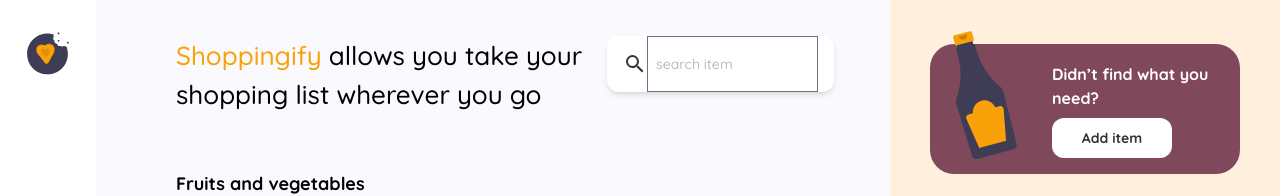
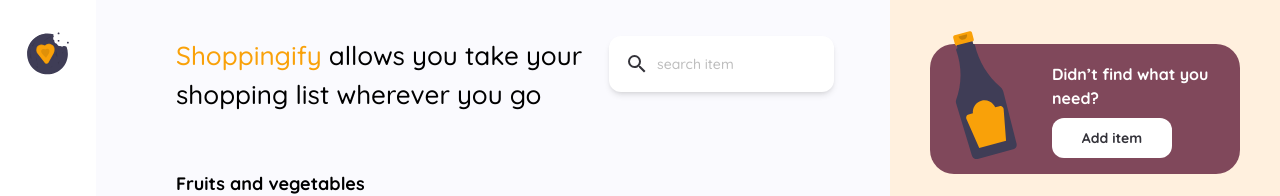
Before and after one commit to OsamaMalik651/shoppingify-master, a React (Create React App) app in the folder client/: page / in a window 1280 px wide. Shown: the top 196 px of the page. Built offline with nearby package versions, Linux system fonts and the light colour scheme.

Commit message:
styling fix due to tailwindcss form plugin

```diff
--- a/client/src/Pages/ItemsPage/index.js
+++ b/client/src/Pages/ItemsPage/index.js
@@ -63,12 +63,12 @@ const ItemsPage = () => {
                         <h1><span className='text-highlight'>Shoppingify</span> allows you take your shopping list wherever you go</h1>
                     </div>
                     <div className='flex flex-1 items-start justify-end'>
-                        <div className='bg-white flex flex-1 max-w-[276px] h-14 px-4 rounded-xl items-center shadow-md focus-within:border-2 border-bgOrange'>
+                        <div className='bg-white flex flex-1 max-w-[276px] h-14 px-4 rounded-xl items-center shadow-md focus-within:ring-2 ring-bgOrange'>
                             <MdSearch className='w-6 h-6 text-iconBlack' />
                             <input
                                 type="text"
                                 placeholder='search item'
-                                className='flex flex-1 px-2 h-full bg-transparent outline-none placeholder-placeholderGray text-sm font-medium'
+                                className='flex flex-1 px-2 h-full bg-transparent outline-none placeholder-placeholderGray text-sm font-medium border-none ring-0 focus:ring-0 focus:ring-offset-0 focus:outline-none'
                                 value={searchTerm}
                                 onChange={handleSearchTerm}
                             />
--- a/client/src/components/DropDown/index.js
+++ b/client/src/components/DropDown/index.js
@@ -42,7 +42,7 @@ const DropDown = ({ title }) => {
             <div className="h-[62px] p-1 border-2 border-[#BDBDBD] rounded-xl outline-none focus-within:border-bgOrange flex item-center justify-center bg-white">
                 {!selectedCategory ? <input
                     type="text"
-                    className="flex flex-1 rounded outline-none px-2"
+                    className="flex flex-1 rounded outline-none px-2 border-none ring-0 focus:ring-0"
                     placeholder="Enter a category"
                     value={categoryInput}
                     onChange={(e) => handleCategoryInput(e.target.value)}
--- a/client/src/components/Input/index.js
+++ b/client/src/components/Input/index.js
@@ -5,7 +5,7 @@ const Input = ({ title, type }) => {
         {type !== "textarea" ? <div className='flex flex-col gap-y-1.5 self-stretch' >
             <label htmlFor={title} className='text-[#34333A] text-sm font-medium'>{title}</label>
             <input
-                className='h-[62px] px-4 border-2 border-[#BDBDBD] rounded-xl outline-none text-base text-iconBlack font-medium focus:border-bgOrange'
+                className='h-[62px] px-4 border-2 border-[#BDBDBD] rounded-xl outline-none text-base text-iconBlack font-medium focus:border-bgOrange ring-0 focus:ring-0'
                 type={type}
                 name={title}
                 // placeholder={
@@ -15,7 +15,7 @@ const Input = ({ title, type }) => {
             />
         </div> : <div className='flex flex-col gap-y-1.5 self-stretch' >
             <label htmlFor={title} className='text-[#34333A] text-sm font-medium'>{title}</label>
-            <textarea name={title} className='px-4 py-2 border-2 border-[#BDBDBD] rounded-xl outline-none focus:border-bgOrange text-base text-iconBlack font-medium' rows="4" placeholder="Enter a note" />
+            <textarea name={title} className='px-4 py-2 border-2 border-[#BDBDBD] rounded-xl outline-none focus:border-bgOrange text-base text-iconBlack font-medium ring-0 focus:ring-0' rows="4" placeholder="Enter a note" />
         </div>}
     </>
 
```
